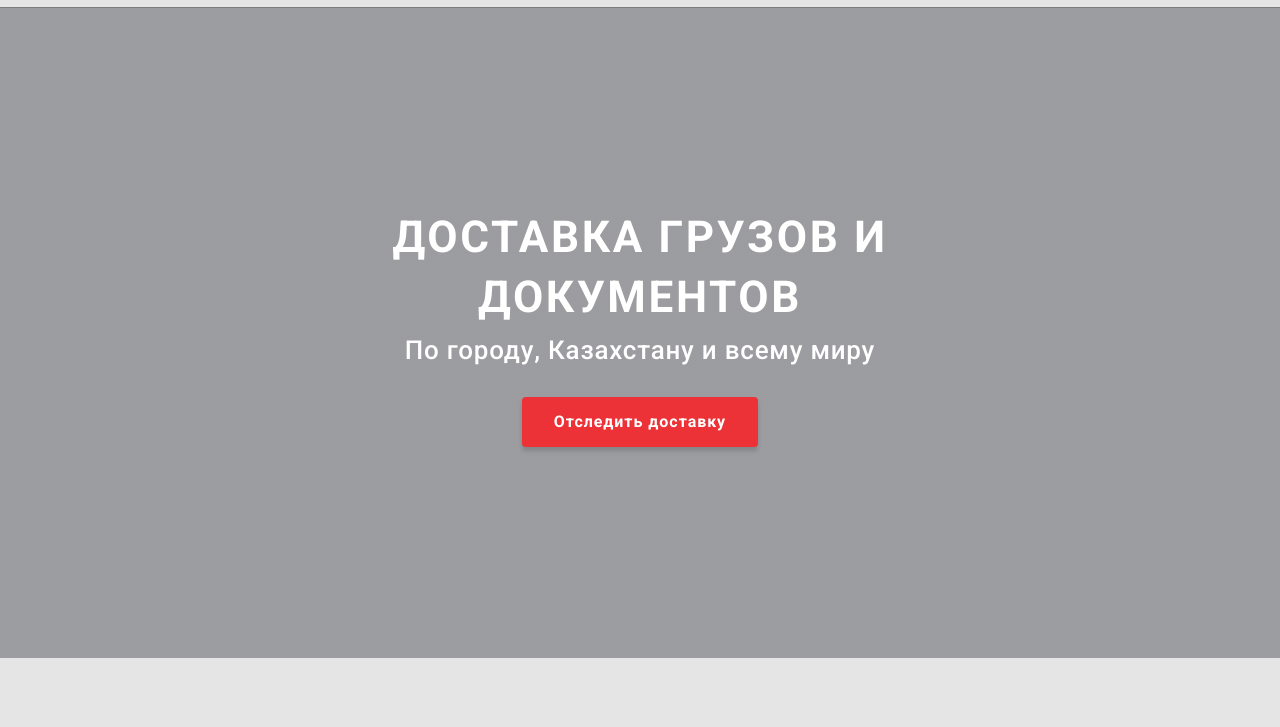
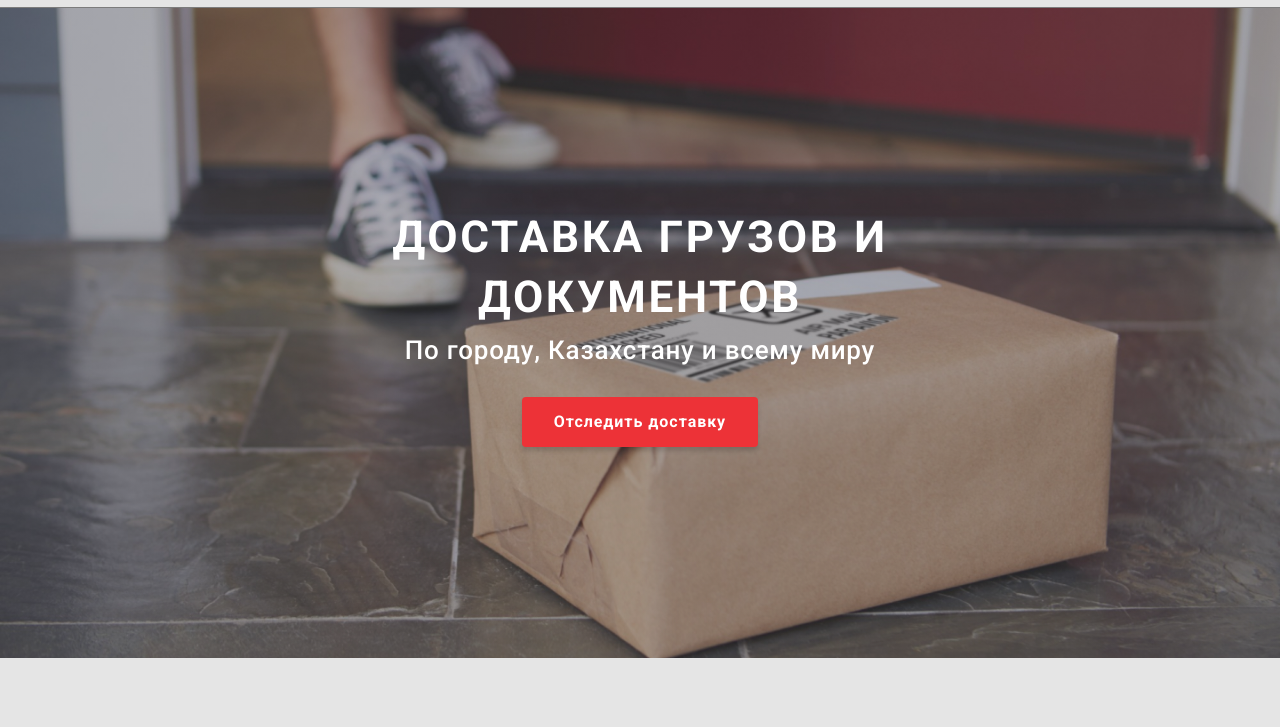
Before and after one commit to ArsenSultangali247/asiapost-website, a plain HTML site: page index.html in a window 1280 px wide. Shown: the part 73-800 px from the top of the page. Drawn offline with nearby package versions, Linux system fonts and the light colour scheme.

Commit message:
Update style.css

```diff
--- a/css/style.css
+++ b/css/style.css
@@ -117,7 +117,7 @@ body{
     background-repeat: no-repeat;
     background-position: center;
     background-size: cover;
-    background-image: linear-gradient(rgba(47, 48, 58, 0.4), rgba(47, 48, 58, 0.4)),url("/asiapost/img/hero-bg.jpg");
+    background-image: linear-gradient(rgba(47, 48, 58, 0.4), rgba(47, 48, 58, 0.4)),url("/asiapost-website/img/hero-bg.jpg");
 }
 
 .hero-txt1{
```
